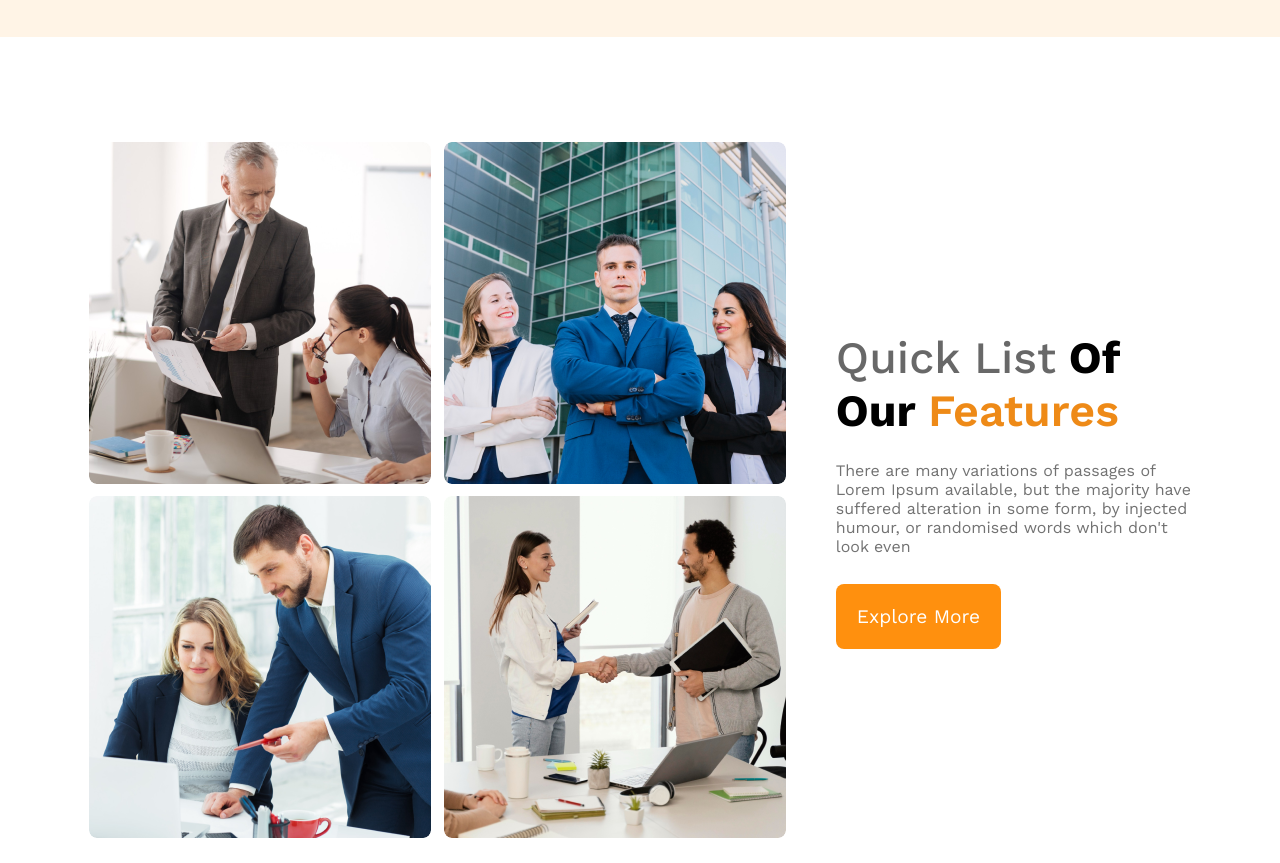
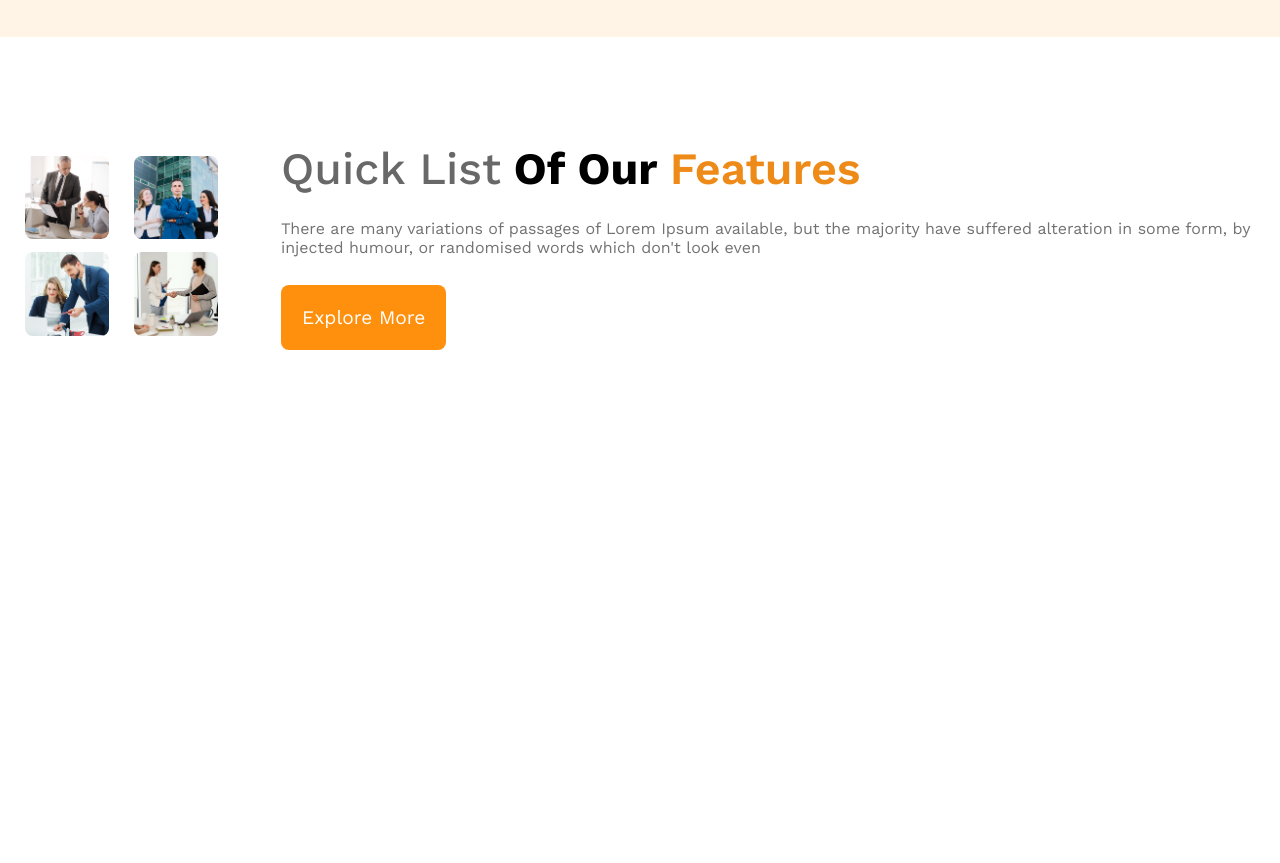
Before and after one commit to mdtanvirislamrakib/G3-Architecture, a plain HTML site: page index.html in a window 1280 px wide. Shown: the part 1009-1872 px from the top of the page. After the commit the page ends 1384 px from the top, so only its background shows below. Drawn offline with nearby package versions, Linux system fonts and the light colour scheme.

Commit message:
changing features some style

```diff
--- a/style.css
+++ b/style.css
@@ -105,7 +105,7 @@
 /* features section start */
 .our-features {
     padding: 25px;
-    width: 90%;
+    width: 100%;
     margin: 0 auto;
     display: flex;
     align-items: center;
@@ -113,12 +113,13 @@
     gap: 50px;
 }
 .features-images {
-    width: 100%;
+    width: calc(100% - 75%);
     display: grid;
     grid-template-columns: repeat(2, 1fr);
     gap: 0.8rem;
 }
 .features-images img {
+    width: calc(100% - 0.8rem);
     border-radius: 8px;
     transition: 0.4s;
 }
```
